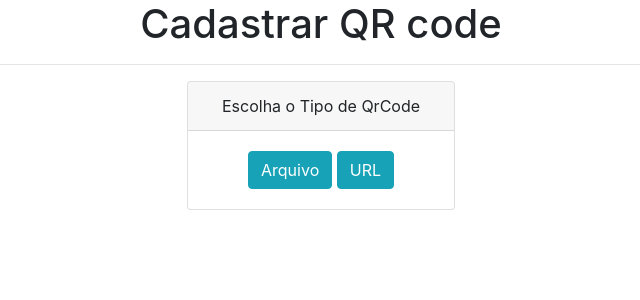
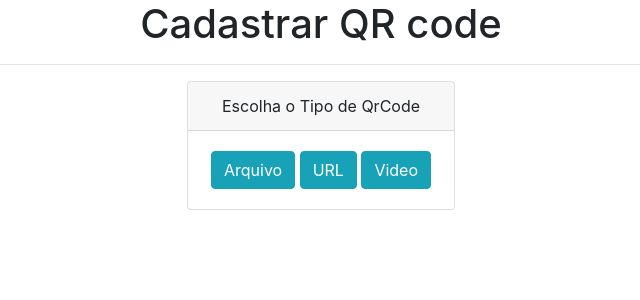
Before and after one commit to rodrigondec/qrcode, a Django app: page /qr/cadastrar/ in a window 1280 px wide. Shown: the part 58-358 px from the top of the page, without its empty margins (319-959 px from the left). Run offline with Django 4.2, Linux system fonts and the light colour scheme; tables that the repository leaves empty hold one stand-in row (values such as "Sample post"); parts of the project's set-up code (start-up, migrations or seed data) failed here and were passed over; some libraries are stand-ins or nearby versions.

Commit message:
video on create template

```diff
--- a/templates/qr/create.html
+++ b/templates/qr/create.html
@@ -20,6 +20,7 @@ Cadastro
                     <div class="card-body">
                         <button class="btn btn-info" data-toggle="collapse" data-target="#file-form">Arquivo</button>
                         <button class="btn btn-info"  data-toggle="collapse" data-target="#url-form">URL</button>
+                        <button class="btn btn-info"  data-toggle="collapse" data-target="#video-form">Video</button>
                     </div>
                 </div>
             </div>
```
